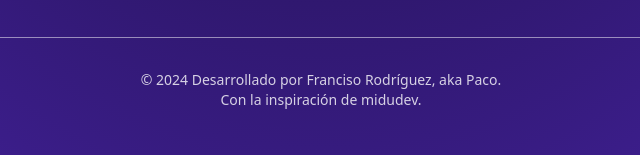
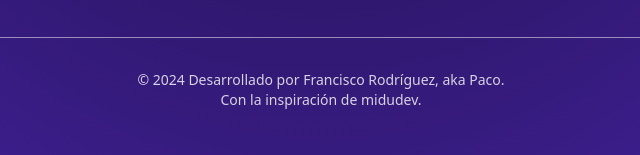
Before and after one commit to Paco-Taco/porftolio-dev, an Astro site: page / in a window 1280 px wide. Shown: the part 3107-3262 px from the top of the page, 319-959 px from the left. Built offline with nearby package versions, Linux system fonts and the light colour scheme; Astro itself is replaced by a stand-in of ours.

Commit message:
name fix

```diff
--- a/src/components/Footer.astro
+++ b/src/components/Footer.astro
@@ -9,7 +9,7 @@ const currentYear = new Date().getFullYear();
     <hr class="my-6 border-white/50 sm:mx-auto lg:my-8" />
     <span class="block text-sm text-white/80 text-center dark:text-gray-400"
       >© {currentYear}
-      Desarrollado por Franciso Rodríguez, aka
+      Desarrollado por Francisco Rodríguez, aka
       <a
         href={githubUrl}
         class="hover:underline"
```
